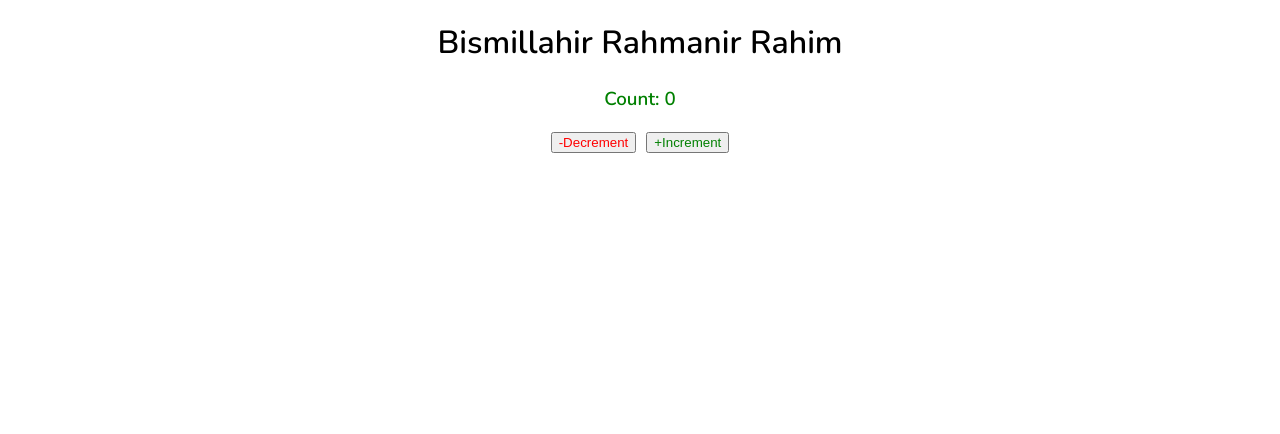
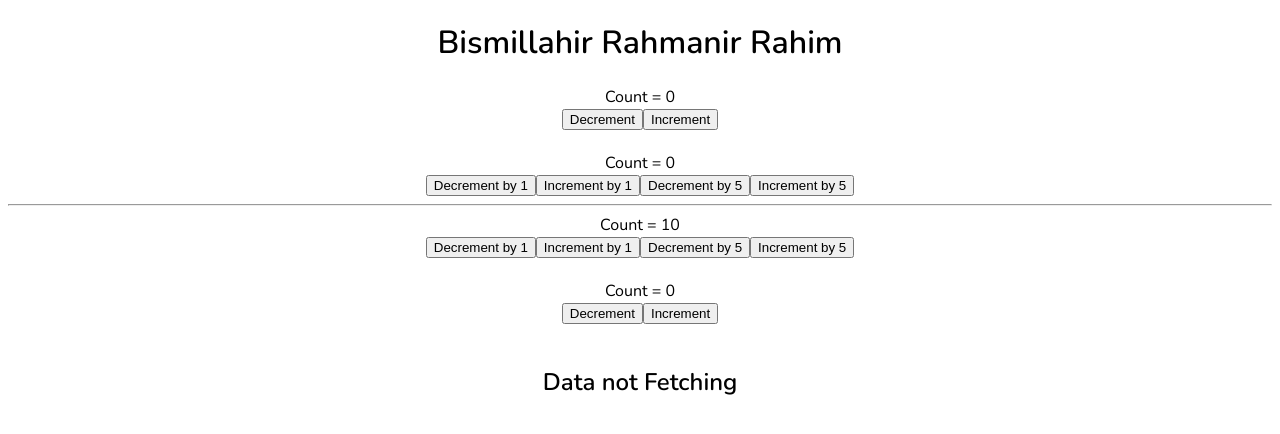
Before and after one commit to faysalahammedchowdhury01/learn-react, a React (Vite) app: page / in a window 1280 px wide. Shown: the top 434 px of the page. Built offline with nearby package versions, Linux system fonts and the light colour scheme; no server answers; the HTML template or start-up script is replaced by a standard one.

Commit message:
Learn useReducer() with Context API

```diff
--- /dev/null
+++ b/src/Lessons/Lesson-17/Counter3/ComponentA.jsx
@@ -0,0 +1,12 @@
+import React from 'react';
+import ComponentB from './ComponentB';
+
+function ComponentA() {
+  return (
+    <div>
+      <ComponentB />
+    </div>
+  );
+}
+
+export default ComponentA;
--- /dev/null
+++ b/src/Lessons/Lesson-17/Counter3/ComponentB.jsx
@@ -0,0 +1,19 @@
+import React, { useContext } from 'react';
+import { counterContext } from './contexts/countContext';
+
+function ComponentB() {
+  const countContext = useContext(counterContext);
+  const { countDispatch } = countContext;
+  return (
+    <div>
+      <button onClick={() => countDispatch({ type: 'DECREMENT' })}>
+        Decrement
+      </button>
+      <button onClick={() => countDispatch({ type: 'INCREMENT' })}>
+        Increment
+      </button>
+    </div>
+  );
+}
+
+export default ComponentB;
--- /dev/null
+++ b/src/Lessons/Lesson-17/Counter3/Index.jsx
@@ -0,0 +1,31 @@
+import React, { useReducer } from 'react';
+import ComponentA from './ComponentA';
+import { counterContext } from './contexts/countContext';
+
+const initialState = 0;
+
+const reducer = (state, action) => {
+  switch (action.type) {
+    case 'INCREMENT':
+      return state + 1;
+    case 'DECREMENT':
+      return state - 1;
+    default:
+      return state;
+  }
+};
+
+function Index() {
+  const [count, dispatch] = useReducer(reducer, initialState);
+
+  return (
+    <div>
+      <div>Count = {count}</div>
+      <counterContext.Provider value={{ countDispatch: dispatch }}>
+        <ComponentA />
+      </counterContext.Provider>
+    </div>
+  );
+}
+
+export default Index;
--- /dev/null
+++ b/src/Lessons/Lesson-17/Counter3/contexts/countContext.jsx
@@ -0,0 +1,3 @@
+import { createContext } from 'react';
+
+export const counterContext = createContext();
--- a/src/Lessons/Lesson-17/Lesson17.jsx
+++ b/src/Lessons/Lesson-17/Lesson17.jsx
@@ -1,38 +1,19 @@
-import React, { useReducer } from 'react';
+import React from 'react';
+import Counter1 from './Counter1';
+import Counter2 from './Counter2';
+import Counter3 from './Counter3/Index';
+import GetPost from './GetPost';
 
 function Lesson17() {
-  const initialState = 0;
-
-  const reducer = (state, action) => {
-    switch (action.type) {
-      case 'INCREMENT':
-        return state + 1;
-      case 'DECREMENT':
-        return state - 1;
-      default:
-        state;
-    }
-  };
-
-  const [state, dispatch] = useReducer(reducer, initialState);
-
   return (
     <>
-      <h3 style={state >= 0 ? { color: 'green' } : { color: 'red' }}>
-        Count: {state}
-      </h3>
-      <button
-        style={{ marginRight: '10px', color: 'red' }}
-        onClick={() => dispatch({ type: 'DECREMENT' })}
-      >
-        -Decrement
-      </button>
-      <button
-        style={{ color: 'green' }}
-        onClick={() => dispatch({ type: 'INCREMENT' })}
-      >
-        +Increment
-      </button>
+      <Counter1 />
+      <br />
+      <Counter2 />
+      <br />
+      <Counter3 />
+      <br />
+      <GetPost />
     </>
   );
 }
```
